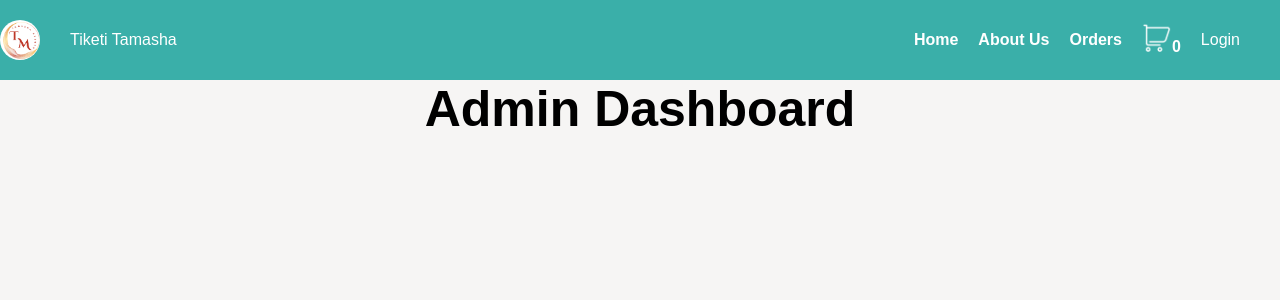
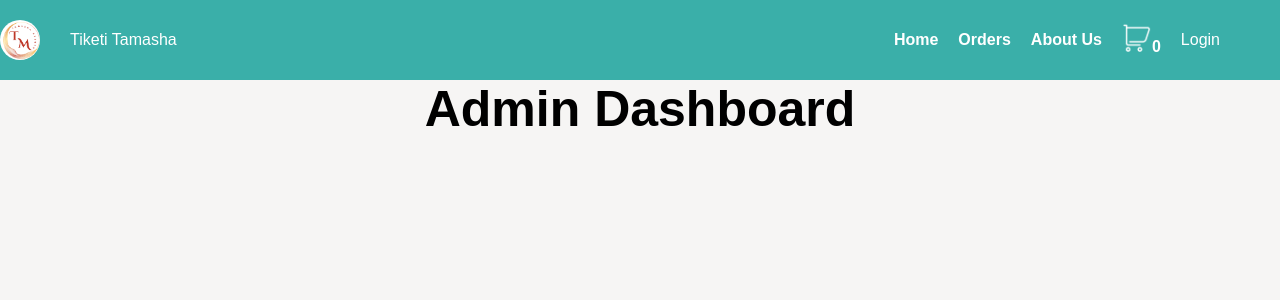
Before and after one commit to WanjikuN/tiketi-tamasha-client, a React (Create React App) app: page /admin in a window 1280 px wide. Shown: the top 300 px of the page. Built offline with nearby package versions, Linux system fonts and the light colour scheme; no server answers.

Commit message:
feat: update navbar navigation

```diff
--- a/src/App.js
+++ b/src/App.js
@@ -39,7 +39,7 @@ const App = () => {
   return (
     <div className="App">
       {currentRoute !== '/signup' && (
-              <Navbar setIsLoggedIn={setIsLoggedIn} isLoggedIn={isLoggedIn} cartLength={cart.length} cart={cart} removeFromCart={removeFromCart} />
+              <Navbar setIsLoggedIn={setIsLoggedIn} isLoggedIn={isLoggedIn} cartLength={cart.length} cart={cart} removeFromCart={removeFromCart} userData={{userData}}/>
             )}
         <Routes>
         <Route exact path="/" element={<LandingPage />} />
--- a/src/components/Dashboard.js
+++ b/src/components/Dashboard.js
@@ -63,7 +63,7 @@ const Dashboard = ({userData}) => {
   const[orders, setOrders] =useState([])
   const [isEditing, setIsEditing] = useState(false);
   const [editedEvent, setEditedEvent] = useState({});
-  console.log(userData)
+  // console.log(userData)
   const [isUserProfileModalOpen, setIsUserProfileModalOpen] = useState(false);
   const handleUserProfileClick = () => {
     setIsUserProfileModalOpen(true);
--- a/src/components/Navbar.js
+++ b/src/components/Navbar.js
@@ -5,9 +5,10 @@ import ShoppingCart from './cart';
 import { Link } from 'react-router-dom';
 import { NavLink } from "react-router-dom";
 import { useSnackbar } from "notistack";
-const Navbar = ({ cartLength, cart, removeFromCart, isLoggedIn ,setIsLoggedIn}) => {
+const Navbar = ({ cartLength, cart, removeFromCart, isLoggedIn ,setIsLoggedIn,userData}) => {
   const { enqueueSnackbar } = useSnackbar();
   const [isCartOpen, setIsCartOpen] = useState(false);
+  // console.log(userData.userData.role_id)
 
   const handleLogout = async () => {
     try {
@@ -46,40 +47,96 @@ const Navbar = ({ cartLength, cart, removeFromCart, isLoggedIn ,setIsLoggedIn})
     <nav className="navbar">
       <div className="navbar-brand">
         <img src="./Tamasha.png" alt="Tiketi Tamasha" />
+        <Link style={{padding:"20px", color:"white", textDecoration: "none","&:hover": {borderBottom:"1px-solid-white"}}} to="/" >Tiketi Tamasha</Link>
 
-        <Link style={{padding:"20px", color:"white", textDecoration: "none","&:hover": {borderBottom:"1px-solid-white"}}} to="/" >Tiketi Tamasha</Link>
 
       </div>
           <ul className="navbar-nav">
-      {/* <li className="nav-item">
-          <a href="/" className="nav-link">Dashboard</a>
-        </li> */}
-        <Link to='/' className="nav-item nav-link">
-         Home
-        </Link>
+
+            {userData && userData.userData && userData.userData.role_id === 1 && (
+              <>
+
                 <Link className="nav-item nav-link" to='/about-us'>
                   About Us
                 </Link>
+                <li className="nav-item">
+                <li className="nav-item">
+                <NavLink style={{padding:"20px", color:"white", textDecoration: "none","&:hover": {borderBottom:"1px-solid-white"}}} to="/signup" onClick={handleLogout}>{isLoggedIn? "Logout":"Login"}</NavLink>
+                </li>
+                </li>
+              </>
+            )}
+            {userData && userData.userData && userData.userData.role_id === 2 && (
               <>
+
+                <Link className="nav-item nav-link" to='/about-us'>
+                  About Us
+                </Link>
+                <Link to="/dashboard" className="nav-link">Dashboard</Link>
+
+                <li className="nav-item">
+                <li className="nav-item">
+                <NavLink style={{padding:"20px", color:"white", textDecoration: "none","&:hover": {borderBottom:"1px-solid-white"}}} to="/signup" onClick={handleLogout}>{isLoggedIn? "Logout":"Login"}</NavLink>
+                </li>
+                </li>
+              </>
+            )}
+            {(userData && userData.userData && userData.userData.role_id === 3)  && (
+              <>
+
+              <Link to='/' className="nav-item nav-link"> Home</Link>
                 <li className="nav-item">
                   <Link to="/orders" className="nav-link">Orders</Link>
+
                 </li>
+                <Link className="nav-item nav-link" to='/about-us'>
+                  About Us
+                </Link>
                 <li className="nav-item-cart">
                   <a onClick={handleOpenCart} className="nav-link">
                     <p id="count"> <img src="./Cart.png" alt="Cart" className="cart-icon" />
                       {cartLength}</p>
                   </a>
                   {isCartOpen && (
-                <ShoppingCart cart={cart} onClose={handleCloseCart} removeFromCart={removeFromCart}/>
+                    <ShoppingCart cart={cart} onClose={handleCloseCart} removeFromCart={removeFromCart} />
                   )}
                 </li>
-          </>
-
+                <li className="nav-item">
                 <li className="nav-item">
                   <NavLink style={{padding:"20px", color:"white", textDecoration: "none","&:hover": {borderBottom:"1px-solid-white"}}} to="/signup" onClick={handleLogout}>{isLoggedIn? "Logout":"Login"}</NavLink>
                   </li>
+                </li>
+              </>
+            )}
+            {(!userData || !userData.userData) &&(
+              <>
 
+              <Link to='/' className="nav-item nav-link"> Home</Link>
+                <li className="nav-item">
+                  <Link to="/orders" className="nav-link">Orders</Link>
+
+                </li>
+                <Link className="nav-item nav-link" to='/about-us'>
+                  About Us
+                </Link>
+                <li className="nav-item-cart">
+                  <a onClick={handleOpenCart} className="nav-link">
+                    <p id="count"> <img src="./Cart.png" alt="Cart" className="cart-icon" />
+                      {cartLength}</p>
+                  </a>
+                  {isCartOpen && (
+                    <ShoppingCart cart={cart} onClose={handleCloseCart} removeFromCart={removeFromCart} />
+                  )}
+                </li>
+                <li className="nav-item">
+                <li className="nav-item">
+                  <NavLink style={{padding:"20px", color:"white", textDecoration: "none","&:hover": {borderBottom:"1px-solid-white"}}} to="/signup" onClick={handleLogout}>{isLoggedIn? "Logout":"Login"}</NavLink>
+                  </li>
+                </li>
+              </>
+            )}
           </ul>
+
     </nav>
   );
 };
```
Lines whose indentation alone changed are shown as unchanged.
